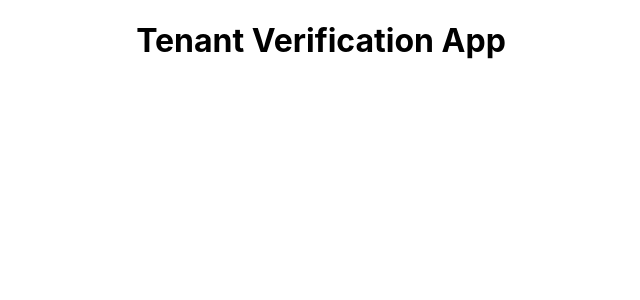
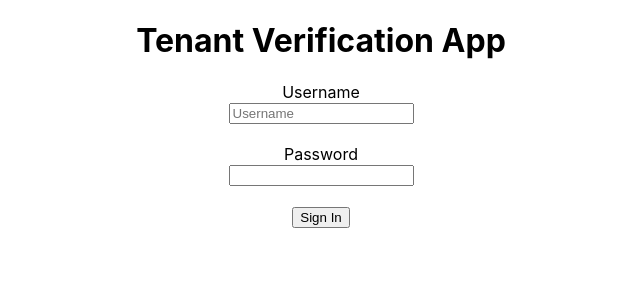
Before and after one commit to Flatiron-group/tenant_verification_client, a React (Create React App) app: page / in a window 1280 px wide. Shown: the top 300 px of the page, without its empty margins (319-959 px from the left). Built offline with nearby package versions, Linux system fonts and the light colour scheme.

Commit message:
got the format down

```diff
--- a/src/App.js
+++ b/src/App.js
@@ -1,10 +1,12 @@
 import React from "react";
 import "./App.css";
+import Login from './components/Login'
 
 function App() {
   return (
     <div className="App">
       <h1>Tenant Verification App</h1>
+      <Login />
     </div>
   );
 }
--- a/src/components/Login.js
+++ b/src/components/Login.js
@@ -4,14 +4,20 @@ function Login(){
   return(
     <div>
       <form>
-        <label>Username<label>
+        <label>Username</label>
+        <br />
         <input type="text" placeholder="Username" />
         <br />
+        <br />
         <label>Password</label>
+        <br />
         <input type="password" />
+        <br />
         <br />
         <button type="Submit">Sign In</button>
       </form>
     </div>
   )
 }
+
+export default Login
```
